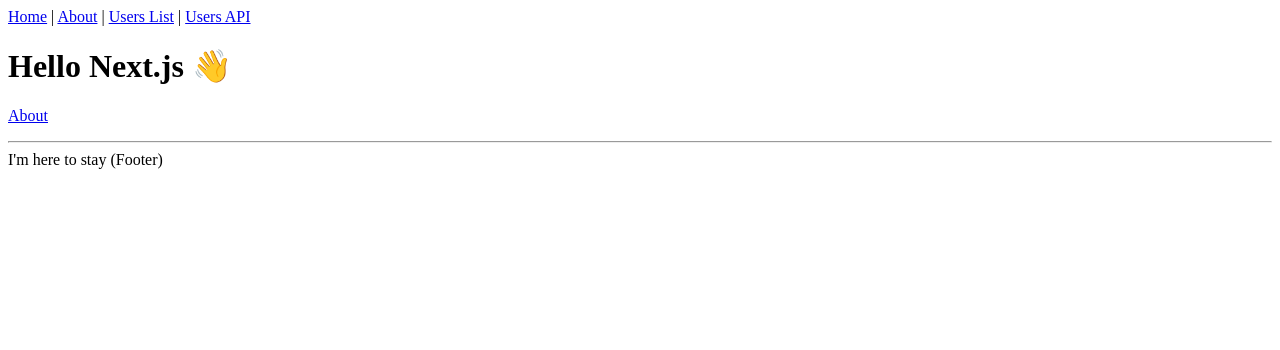
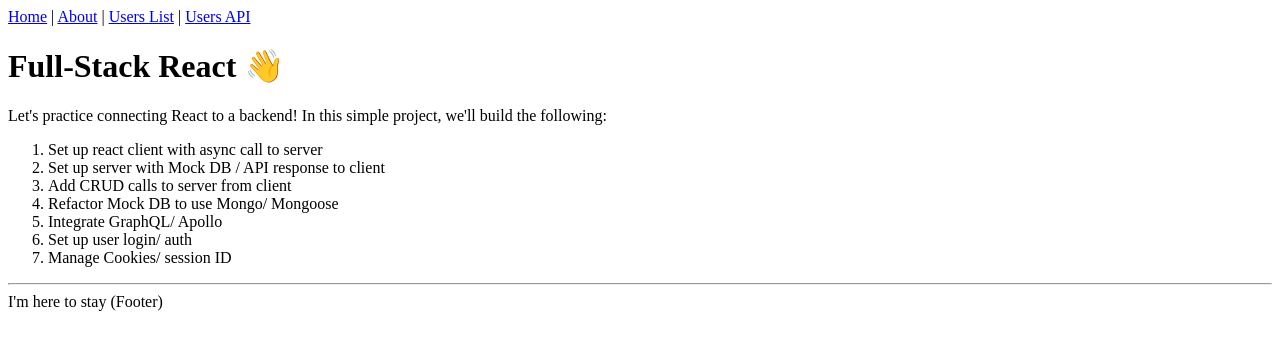
Before and after one commit to jt-rose/fullstack-practice-client, a Next.js app: page / in a window 1280 px wide. Shown: the top 350 px of the page. Built offline with nearby package versions, Linux system fonts and the light colour scheme.

Commit message:
set up index page

```diff
--- a/pages/index.tsx
+++ b/pages/index.tsx
@@ -1,14 +1,23 @@
-import Link from 'next/link'
 import Layout from '../components/Layout'
 
 const IndexPage = () => (
   <Layout title="Home | Next.js + TypeScript Example">
-    <h1>Hello Next.js 👋</h1>
+    <h1>Full-Stack React 👋</h1>
     <p>
-      <Link href="/about">
-        <a>About</a>
-      </Link>
+      Let's practice connecting React to a backend! In this simple project, we'll build the following:
     </p>
+    <ol>
+      {[
+        "Set up react client with async call to server",
+        "Set up server with Mock DB / API response to client",
+        "Add CRUD calls to server from client",
+        "Refactor Mock DB to use Mongo/ Mongoose",
+        "Integrate GraphQL/ Apollo",
+        "Set up user login/ auth",
+        "Manage Cookies/ session ID"
+      ].map((task, i) => (<li key={`task-${i}`}>{task}</li>))}
+    </ol>
+
   </Layout>
 )
 
```
